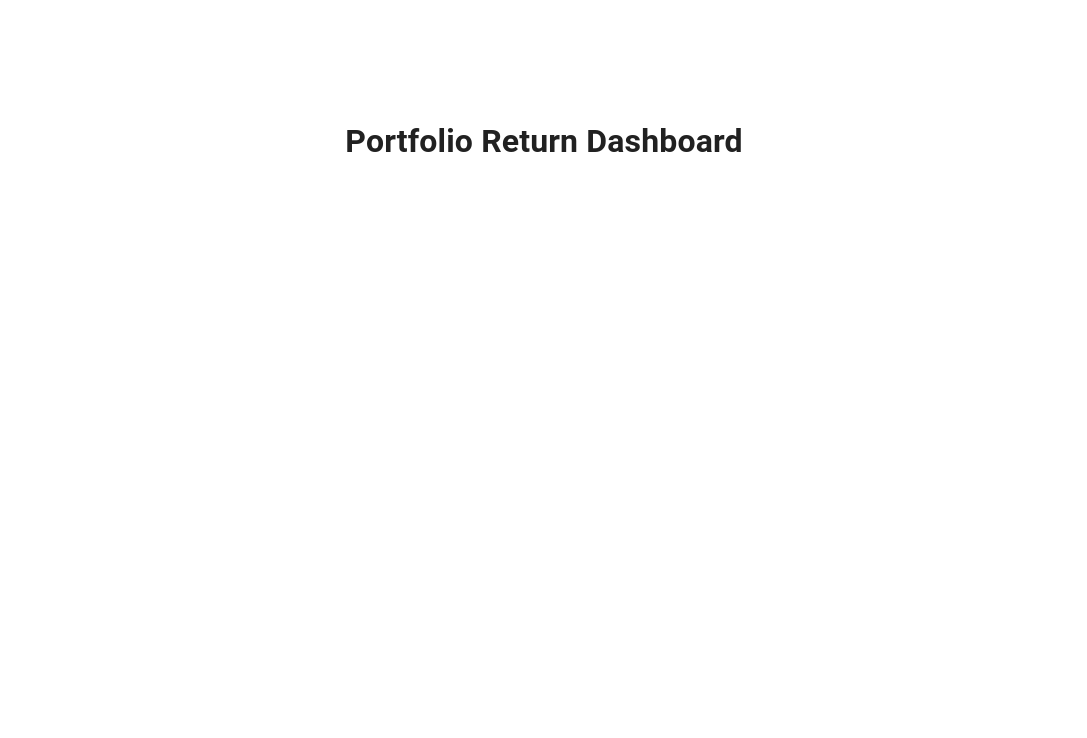
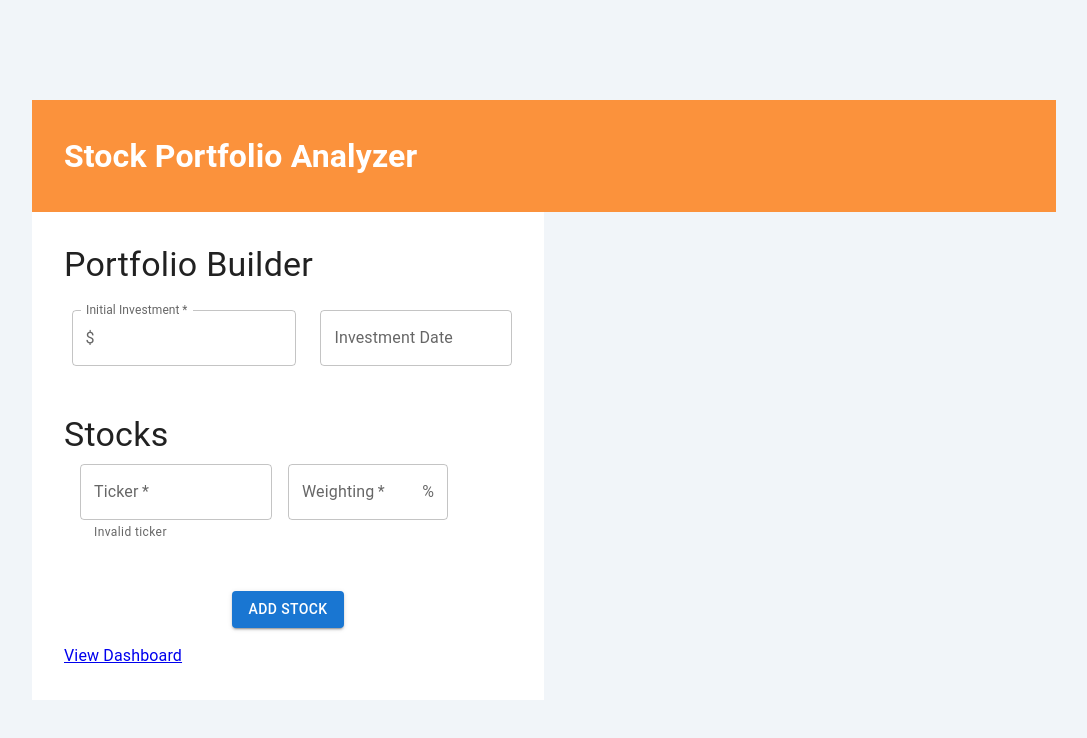
Before and after one commit to BertMorris/portfolio-calc, a Next.js app: page / in a window 1280 px wide. Shown: the top 738 px of the page, without its empty margins (96-1183 px from the left). Built offline with nearby package versions, Linux system fonts and the light colour scheme.

Commit message:
more styling and fix pie chart data type

```diff
--- a/src/app/dashboard/[portfolioQuery]/BarChart.tsx
+++ b/src/app/dashboard/[portfolioQuery]/BarChart.tsx
@@ -21,14 +21,14 @@ type Props = {
 export default function BarChart({ stocksReturn, totalReturn }: Props) {
   const data = [...stocksReturn, { id: "Total", value: totalReturn }];
   return (
-    <div className="h-64  w-1/3">
-      <h4>Returns</h4>
+    <div className="h-full  w-1/3">
+      <h4>Percentage Returns</h4>
       <ResponsiveBar
         data={data}
         // keys={["hot dog", "burger", "sandwich", "kebab", "fries", "donut"]}
         layout="horizontal"
         indexBy="id"
-        margin={{ top: 50, right: 130, bottom: 50, left: 60 }}
+        margin={{ top: 50, right: 0, bottom: 50, left: 60 }}
         padding={0.3}
         valueScale={{ type: "linear" }}
         indexScale={{ type: "band", round: true }}
@@ -85,9 +85,9 @@ export default function BarChart({ stocksReturn, totalReturn }: Props) {
           tickSize: 5,
           tickPadding: 5,
           tickRotation: 0,
-          legend: "Percent Return",
-          legendPosition: "middle",
-          legendOffset: -40,
+          //   legend: "Percent Return",
+          //   legendPosition: "middle",
+          //   legendOffset: -40,
         }}
         labelSkipWidth={12}
         labelSkipHeight={12}
--- a/src/app/dashboard/[portfolioQuery]/Chart.tsx
+++ b/src/app/dashboard/[portfolioQuery]/Chart.tsx
@@ -26,7 +26,7 @@ export default function Chart({ data }: Props) {
   return (
     <ResponsiveLine
       data={data}
-      margin={{ top: 50, right: 110, bottom: 50, left: 60 }}
+      margin={{ top: 50, right: 110, bottom: 50, left: 80 }}
       xFormat="time:%m/%d/%Y"
       xScale={{
         type: "time",
@@ -62,8 +62,8 @@ export default function Chart({ data }: Props) {
         tickSize: 5,
         tickPadding: 5,
         tickRotation: 0,
-        legend: "Price",
-        legendOffset: -40,
+        legend: "Portfolio Market Value ($)",
+        legendOffset: -60,
         legendPosition: "middle",
       }}
       pointSize={10}
--- a/src/app/dashboard/[portfolioQuery]/ChartTabs.tsx
+++ b/src/app/dashboard/[portfolioQuery]/ChartTabs.tsx
@@ -52,7 +52,7 @@ export default function ChartTabs({
   };
 
   return (
-    <>
+    <div className="mt-20">
       <Box sx={{ borderBottom: 1, borderColor: "divider" }}>
         <Tabs value={value} onChange={handleChange} aria-label="Chart tabs">
           <Tab label="Portfolio" />
@@ -69,6 +69,6 @@ export default function ChartTabs({
           <Chart data={stockChartData} />
         </div>
       </TabPanel>
-    </>
+    </div>
   );
 }
--- a/src/app/dashboard/[portfolioQuery]/PieChart.tsx
+++ b/src/app/dashboard/[portfolioQuery]/PieChart.tsx
@@ -20,14 +20,15 @@ type Props = {
 export default function PieChart({ data }: Props) {
   const portfolioWeights = data.map((item: Stock) => ({
     id: item.ticker,
+    label: item.ticker,
     value: item.weight,
   }));
   return (
-    <div className="h-48 w-1/3">
+    <div className="h-full w-1/3">
       <h4>Breakdown</h4>
       <ResponsivePie
         data={portfolioWeights}
-        margin={{ top: 10, right: 0, bottom: 10, left: 0 }}
+        margin={{ top: 10, right: 20, bottom: 10, left: 20 }}
         innerRadius={0.5}
         padAngle={0.7}
         cornerRadius={3}
--- a/src/app/dashboard/[portfolioQuery]/page.tsx
+++ b/src/app/dashboard/[portfolioQuery]/page.tsx
@@ -175,9 +175,8 @@ export default async function page({ params }: Props) {
   }));
 
   return (
-    <main>
-      <h1>Portfolio Performance</h1>
-      <div className="flex items-center">
+    <main className="bg-white">
+      <div className="h-56 flex justify-evenly items-center">
         <PieChart data={queryParams.stocks} />
         <BarChart
           stocksReturn={stocksReturn}
--- a/src/app/layout.tsx
+++ b/src/app/layout.tsx
@@ -17,7 +17,14 @@ export default function RootLayout({
     <html lang="en">
       <body id="__next">
         <CssBaseline />
-        {children}
+        <div className="h-screen w-screen flex flex-col justify-center items-center bg-slate-100">
+          <div className="w-full max-w-screen-lg border-radius-xl">
+            <header className="bg-orange-400 border-radius-xl">
+              <h1 className="text-white p-8 m-0">Stock Portfolio Analyzer</h1>
+            </header>
+            <div>{children}</div>
+          </div>
+        </div>
       </body>
     </html>
   );
--- a/src/app/page.tsx
+++ b/src/app/page.tsx
@@ -1,9 +1,156 @@
-import Image from 'next/image'
+"use client";
 
-export default function Home() {
+import {
+  Button,
+  FormControl,
+  InputAdornment,
+  InputLabel,
+  List,
+  ListItem,
+  OutlinedInput,
+  TextField,
+  Typography,
+} from "@mui/material";
+import { DatePicker, LocalizationProvider } from "@mui/x-date-pickers";
+import { AdapterDayjs } from "@mui/x-date-pickers/AdapterDayjs";
+import Link from "next/link";
+import React, { useMemo, useState } from "react";
+
+type Props = {};
+
+type Ticker = string | null;
+type Weight = number | null;
+
+type StockWeight = {
+  ticker: Ticker;
+  weight: Weight;
+};
+
+export default function Page({}: Props) {
+  const [date, setDate] = useState<Date | null>(null);
+  const [initialBalance, setInitialBalance] = useState<number | null>(null);
+  const [tickers, setTickers] = useState<StockWeight[]>([
+    { ticker: "", weight: null },
+  ]);
+
+  // check if ticker input is valid
+  function tickerIsValid(ticker: Ticker) {
+    if (ticker && ticker.length < 1) {
+      return false;
+    } else return true;
+  }
+
+  // check is weighting input is valid
+  function weightIsValid(weight: Weight) {
+    if (weight && weight > 100) {
+      return false;
+    } else return true;
+  }
+
+  // url param string
+  const urlQuery = useMemo(() => {
+    const query = {
+      startDate: date,
+      initialBalance: initialBalance,
+      stocks: tickers,
+    };
+
+    return encodeURIComponent(JSON.stringify(query));
+  }, [date, initialBalance, tickers]);
+
   return (
-    <main className="flex min-h-screen flex-col items-center justify-between p-24">
-      <h1>Portfolio Return Dashboard</h1>
-    </main>
-  )
+    <div className="max-w-lg p-8 flex flex-col gap-4 bg-white">
+      <Typography className="" variant="h4">
+        Portfolio Builder
+      </Typography>
+      <form className="flex flex-col gap-8 items-center w-full">
+        <div className="flex gap-4 items-center">
+          <TextField
+            label="Initial Investment"
+            id="initialInvestment"
+            sx={{ m: 1, width: "25ch" }}
+            InputProps={{
+              startAdornment: (
+                <InputAdornment position="start">$</InputAdornment>
+              ),
+            }}
+            value={initialBalance}
+            onChange={(e) => setInitialBalance(Number(e.target.value))}
+            required
+          />
+          <LocalizationProvider dateAdapter={AdapterDayjs}>
+            <DatePicker
+              className="w-48"
+              label="Investment Date"
+              value={date}
+              onChange={(newDate) => setDate(newDate)}
+            />
+          </LocalizationProvider>
+        </div>
+
+        <List className="w-full">
+          <Typography variant="h4">Stocks</Typography>
+          {tickers.map((item: StockWeight, tickerIndex) => (
+            <ListItem className="flex gap-4" key={tickerIndex}>
+              <TextField
+                className="w-48"
+                id="ticker"
+                label="Ticker"
+                variant="outlined"
+                error={!tickerIsValid(item.ticker)}
+                helperText="Invalid ticker"
+                value={item.ticker}
+                onChange={(e) =>
+                  setTickers(
+                    tickers.map((item: StockWeight, index) =>
+                      index === tickerIndex
+                        ? { ...item, ticker: e.target.value }
+                        : item
+                    )
+                  )
+                }
+                required
+              />
+              <TextField
+                className="w-40"
+                type="number"
+                id="weight"
+                label="Weighting"
+                variant="outlined"
+                error={!weightIsValid(item.weight)}
+                helperText={
+                  !weightIsValid(item.weight) ? "Max weighting is 100%" : " "
+                }
+                InputProps={{
+                  endAdornment: (
+                    <InputAdornment position="end">%</InputAdornment>
+                  ),
+                }}
+                value={item.weight}
+                onChange={(e) =>
+                  setTickers(
+                    tickers.map((item: StockWeight, index) =>
+                      index === tickerIndex
+                        ? { ...item, weight: Number(e.target.value) }
+                        : item
+                    )
+                  )
+                }
+                required
+              />
+            </ListItem>
+          ))}
+        </List>
+        <Button
+          variant="contained"
+          onClick={() =>
+            setTickers([...tickers, { ticker: null, weight: null }])
+          }
+        >
+          Add Stock
+        </Button>
+      </form>
+      <Link href={`/dashboard/${urlQuery}`}>View Dashboard</Link>
+    </div>
+  );
 }
--- a/src/app/portfolio/layout.tsx
+++ b/src/app/portfolio/layout.tsx
@@ -1,4 +1,3 @@
-import { Typography } from "@mui/material";
 import React from "react";
 
 type Props = {
```
Also changed, not shown: src/app/portfolio/page.tsx (deleted, +0 -156 lines).
